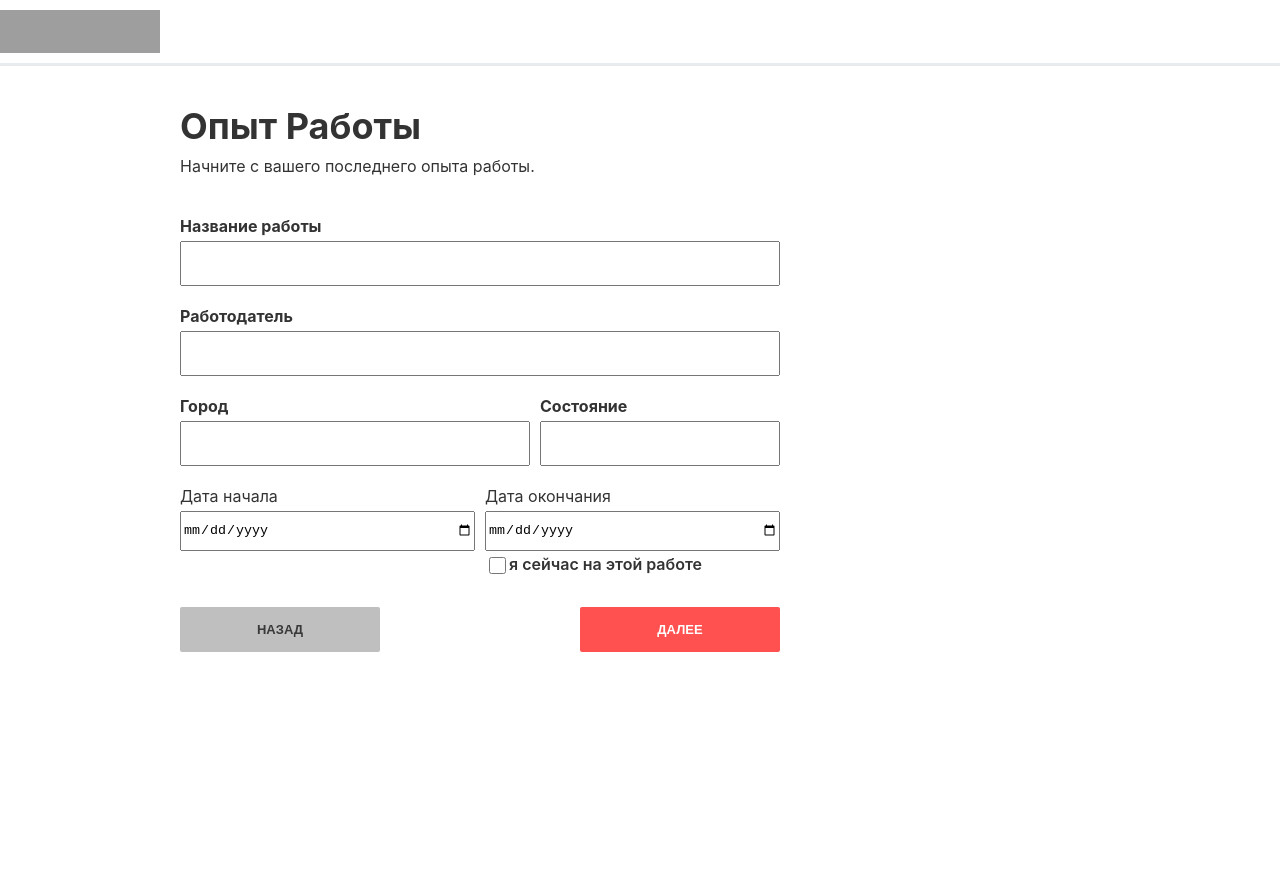
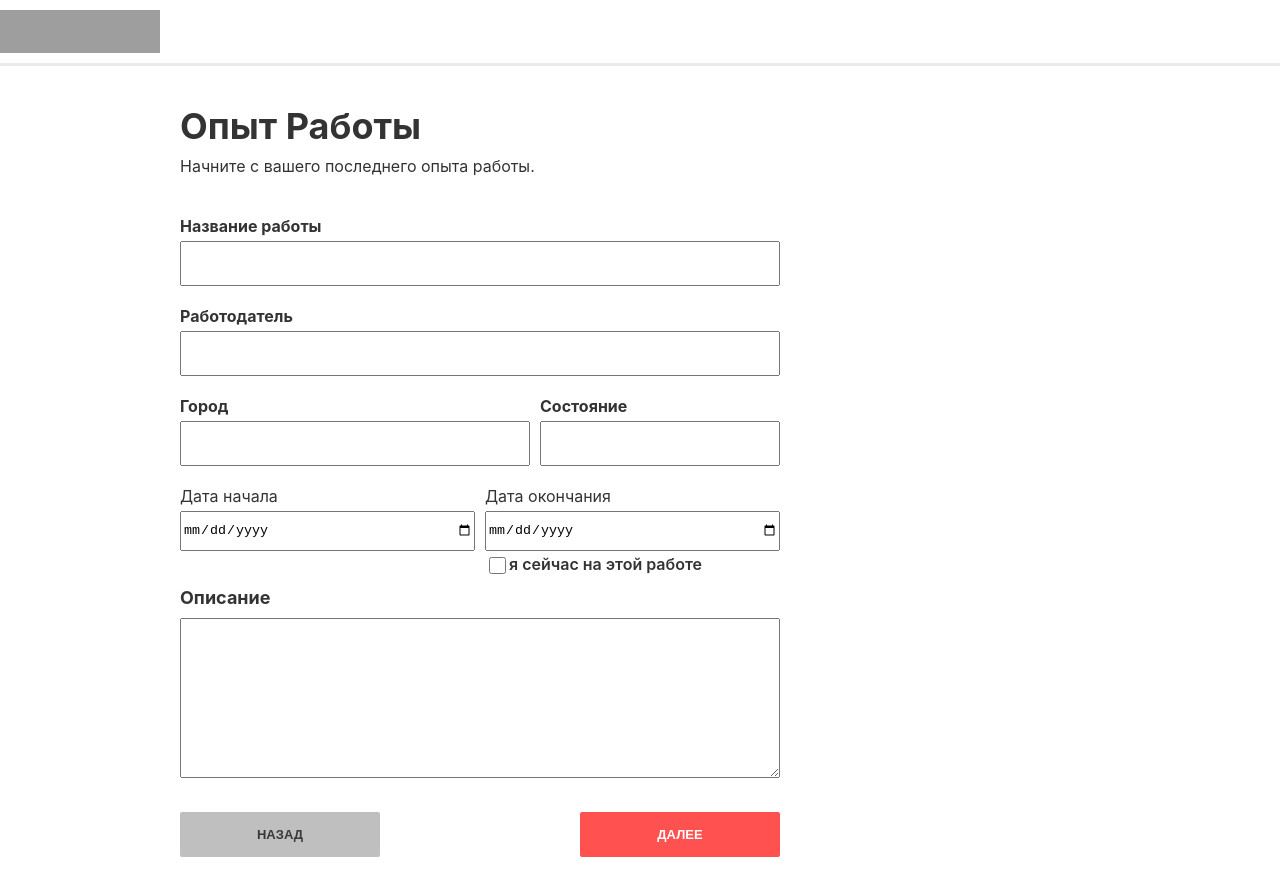
Before and after one commit to rysya1/resumebuilder, a React (Create React App) app: page /experience in a window 1280 px wide. Shown: the top 887 px of the page. Before the commit the page ends 800 px from the top, so only its background shows below. Built offline with nearby package versions, Linux system fonts and the light colour scheme; grey boxes are pictures that could not be loaded.

Commit message:
description experience

```diff
--- a/src/components/Contact/Contact.jsx
+++ b/src/components/Contact/Contact.jsx
@@ -23,6 +23,9 @@ const Contact = () => {
 			<GlobalStyle />
 			<HeaderMain />
 			<div className={classes.container}>
+			<div className={classes.contactH1}>
+					<h1>Контакты</h1>
+				</div>
 				<div>
 					<span className={classes.Ltsbz}>
 						Расскажите нам немного о себе
@@ -62,13 +65,14 @@ const Contact = () => {
 					<div className={classes.d_flex}>
 						<div className={classes.email}>
 							<p>Эл. адрес</p>
-							<input type='email' />
+							<input required type='email' />
 						</div>
 						<div className={classes.phone}>
 							<p>Телефон</p>
 							<input type='text' />
 						</div>
 					</div>
+
 					<div className={classes.buttons}>
 						<button onClick={main} className={classes.logout}>
 							<p>НАЗАД</p>
--- a/src/components/Contact/Contact.module.css
+++ b/src/components/Contact/Contact.module.css
@@ -4,6 +4,11 @@
 .container{
     margin-top: 40px;
     margin-left: 180px;
+}
+.contactH1 h1 {
+	font-size: 36px;
+	padding: 0;
+    margin: 0;
 }
 .Ltsbz {
     color: rgb(30, 32, 33);
--- a/src/components/Experience/Experience.jsx
+++ b/src/components/Experience/Experience.jsx
@@ -57,6 +57,10 @@ const Experience = () => {
 							</div>
 						</div>
 					</div>
+                    <div className={classes.pAndTextArea}>
+						<p>Описание</p>
+						<textarea name="" id="" cols="30" rows="10"></textarea>
+					</div>
 				</div>
 				<div className={classes.buttons}>
 					<button className={classes.logout} onClick={experienceTips}>
--- a/src/components/Experience/Experience.module.css
+++ b/src/components/Experience/Experience.module.css
@@ -80,6 +80,7 @@
 	width: 600px;
 	display: flex;
 	justify-content: space-between;
+    padding-bottom: 30px;
 }
 .logout {
 	border-radius: 2px;
@@ -116,7 +117,6 @@
 }
 .d_flex_date{
     margin-top: 20px;
-    /* width: 380px; */
     display: flex;
     justify-content: space-between;
 }
@@ -130,6 +130,7 @@
     display: flex;
 }
 .date{
+    cursor: pointer;
     width: 295px;
     height: 40px;
 }
@@ -141,3 +142,30 @@
     width: 17px;
     height: 17px;
 }
+.pAndTextArea{
+    margin: 0;
+}
+.pAndTextArea textarea{
+    max-width: 600px;
+    min-width: 600px;
+    min-height: 160px;
+    max-height: 100px;
+    width: 600px;height: 200px;
+    color: hsl(200, 5%, 12%);
+    height: 45px;
+    padding: 16.5px 18.5px 12.5px 18.5px;
+    z-index: 1;
+    outline: none;
+}
+.pAndTextArea textarea:focus{
+    border: #6cacd7 solid 1px;
+    border-radius: 3px;
+}
+.pAndTextArea p{
+    margin: 0;
+    padding-top: 10px;
+    padding-bottom: 10px;
+    font-size: 18px;
+    /* font-size: small; */
+	font-weight: 700;
+}
```
